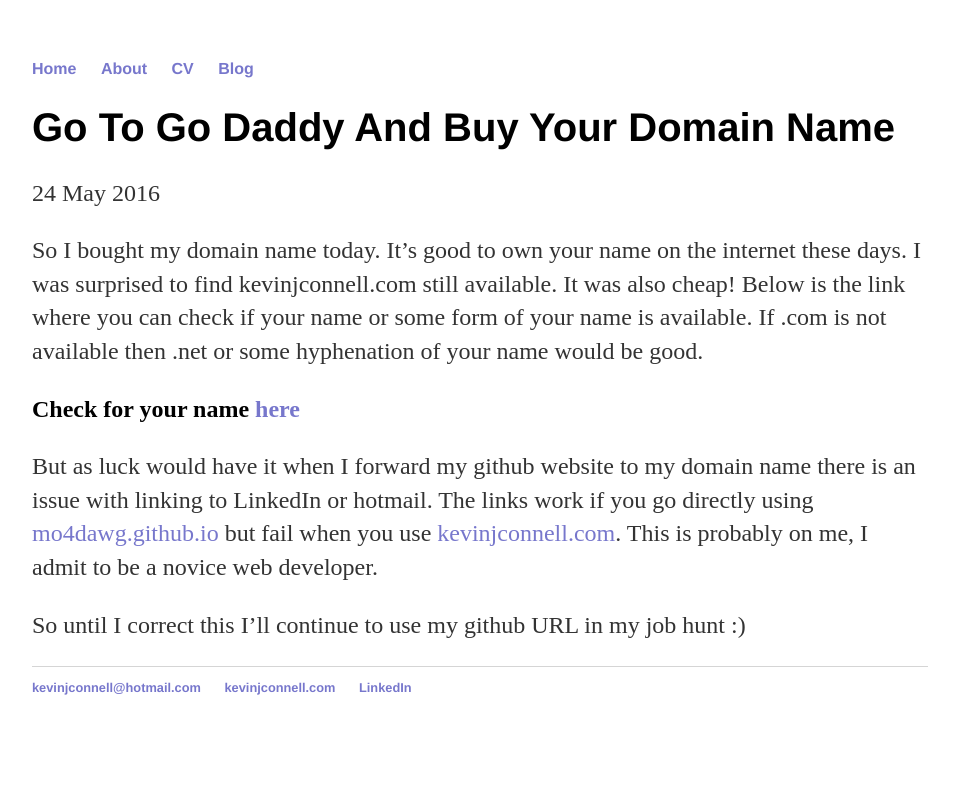
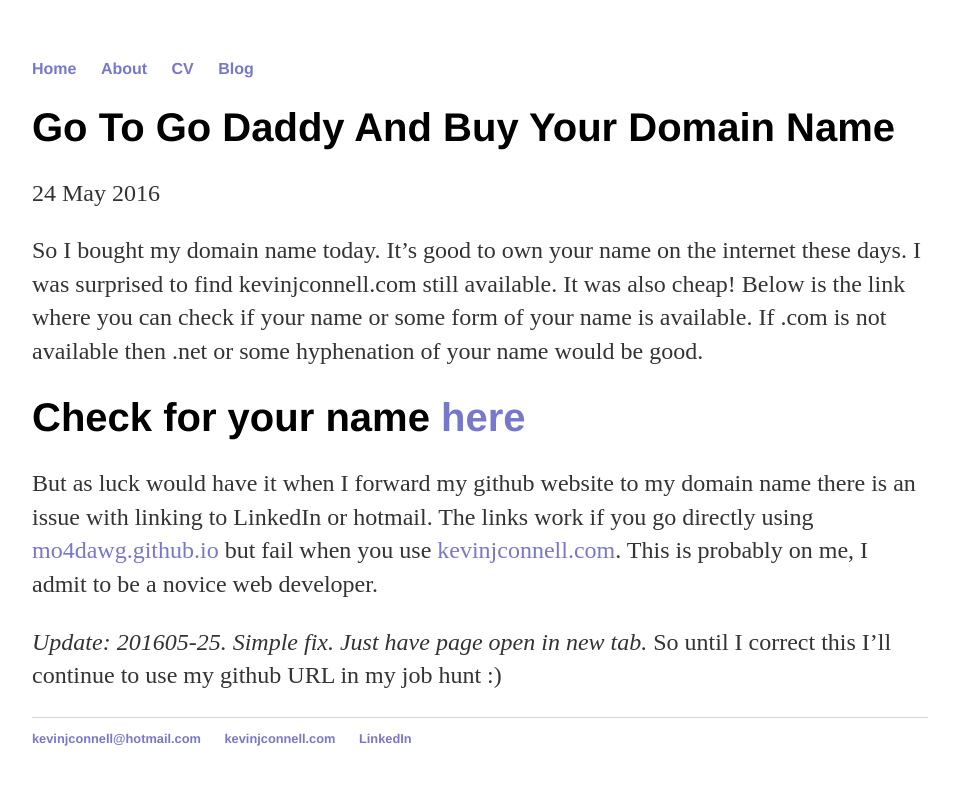
Before and after one commit to mo4dawg/mo4dawg.github.io, a Jekyll site: the page built from _posts/2016-05-24-go-daddy-broke-my-links.md, in a window 1280 px wide. Shown: the top 785 px of the page, without its empty margins (160-1119 px from the left). Built offline with Jekyll 4.4.1, drawn with Linux system fonts in a browser that asks for light colours.

Commit message:
Update 2016-05-24-go-daddy-broke-my-links.md

```diff
--- a/_posts/2016-05-24-go-daddy-broke-my-links.md
+++ b/_posts/2016-05-24-go-daddy-broke-my-links.md
@@ -6,8 +6,9 @@ date: 2016-05-24
 
 So I bought my domain name today.  It's good to own your name on the internet these days.  I was surprised to find kevinjconnell.com still available.  It was also cheap!  Below is the link where you can check if your name or some form of your name is available.  If .com is not available then .net or some hyphenation of your name would be good.
 
-## Check for your name [here](https://www.godaddy.com/offers/default.aspx?isc=cjc99com&tmskey=1dom_03&cvosrc=affiliate.cj.7790004)
+# Check for your name [here](https://www.godaddy.com/offers/default.aspx?isc=cjc99com&tmskey=1dom_03&cvosrc=affiliate.cj.7790004)
 
 But as luck would have it when I forward my github website to my domain name there is an issue with linking to LinkedIn or hotmail.  The links work if you go directly using [mo4dawg.github.io](http://mo4dawg.github.io) but fail when you use [kevinjconnell.com](http://www.kevinjconnell.com).  This is probably on me, I admit to be a novice web developer.
 
+*Update: 201605-25.  Simple fix.  Just have page open in new tab.*
 So until I correct this I'll continue to use my github URL in my job hunt :)
```
